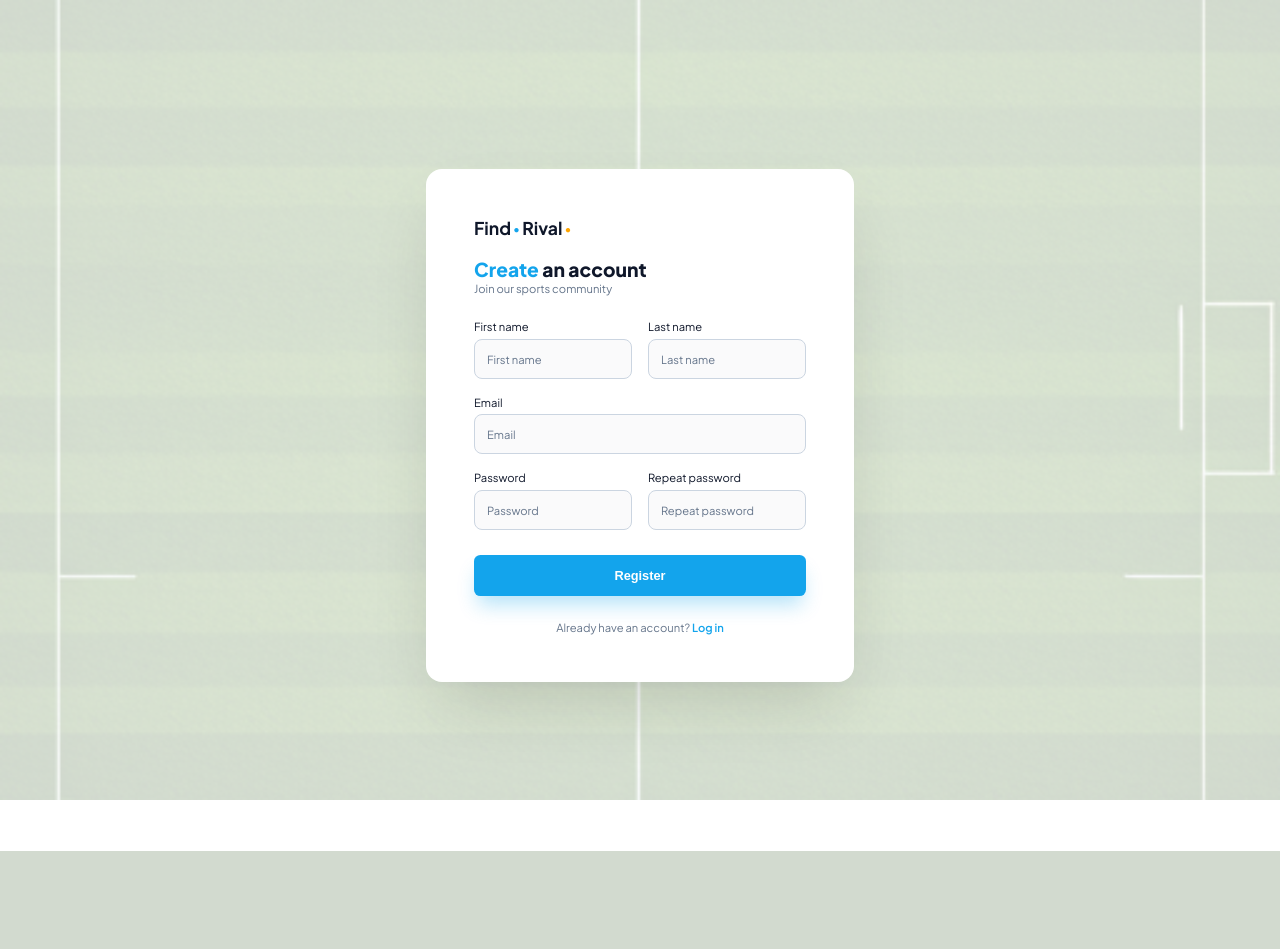
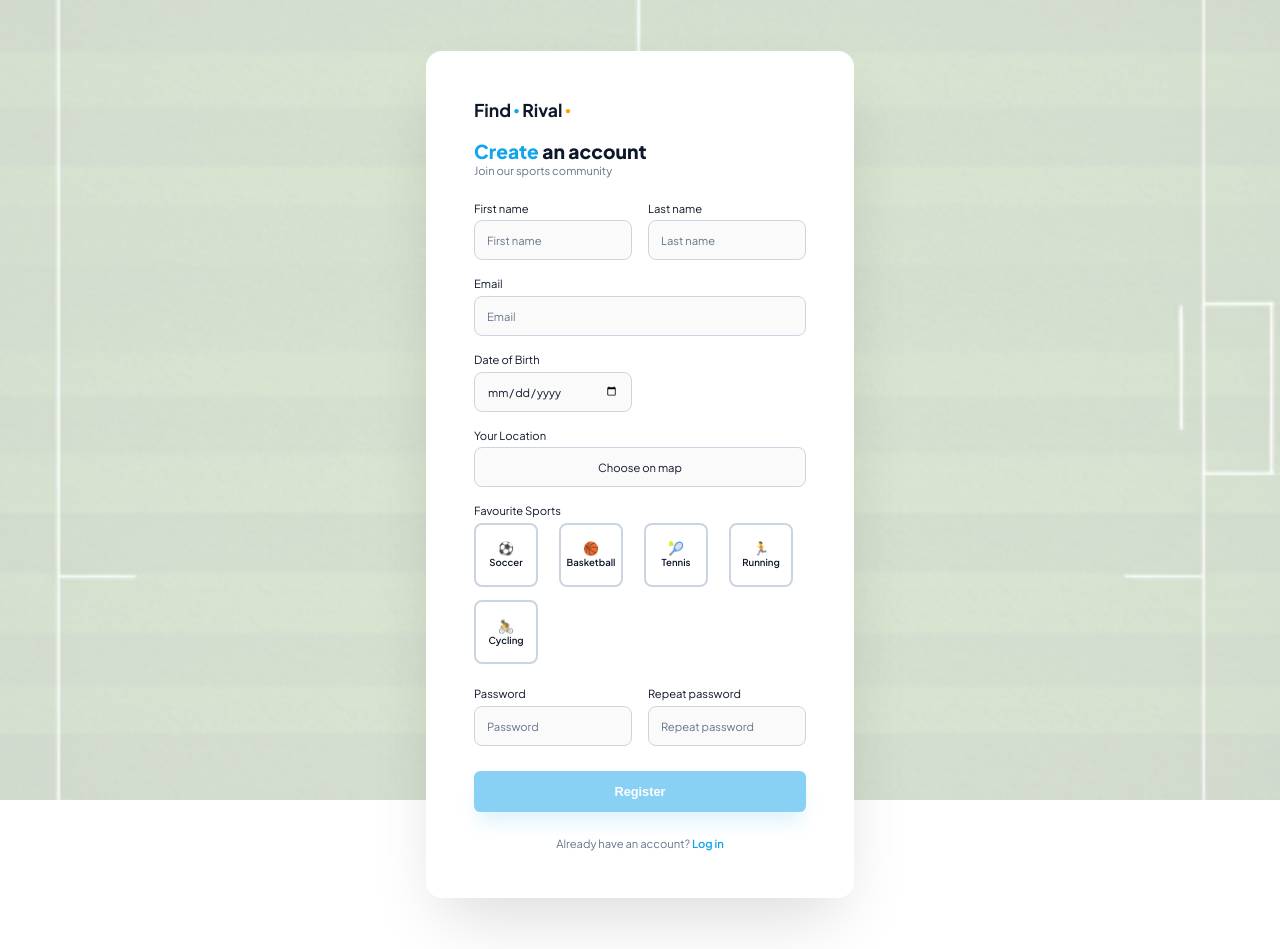
Before and after one commit to ZuzannaZawartka/wdpai-2025, a PHP site: page /register in a window 1280 px wide. Before the commit the page ends 851 px from the top, so only its background shows below. Run offline with PHP 8.4, Linux system fonts and the light colour scheme; a stand-in replaces the project's code that opens the database connection; some libraries are stand-ins or nearby versions.

Commit message:
feat(profile): Complete user registration & profile management with location picker and favorite sports

```diff
--- a/Routing.php
+++ b/Routing.php
@@ -66,6 +66,11 @@ class Routing{
         'profile' => [
             "controller" => 'UserController',
             "action" => 'profile',
+            "auth" => true
+        ],
+        'profile-update' => [
+            "controller" => 'UserController',
+            "action" => 'updateProfile',
             "auth" => true
         ],
         'profile-favourites' => [
--- a/public/styles/register.css
+++ b/public/styles/register.css
@@ -1,6 +1,7 @@
 @import url('components/button.css');
 @import url('components/input-group.css');
 @import url('components/link.css');
+@import url('components/modal.css');
 
 * {
     box-sizing: border-box;
@@ -66,6 +67,138 @@ body.register-page {
     margin-bottom: var(--gap-section);
 }
 
+.register-form .faux-input {
+    width: 100%;
+    min-height: 2.5rem;
+    border-radius: 0.5rem;
+    border: 1px solid var(--border-color);
+    background: color-mix(in oklab, var(--bg-light) 60%, white);
+    display: flex;
+    align-items: center;
+    justify-content: center;
+}
+
+.register-form .faux-input .pick-map {
+    all: unset;
+    width: 100%;
+    display: flex;
+    align-items: center;
+    justify-content: center;
+    line-height: 1;
+    cursor: pointer;
+    font-family: var(--main-font);
+    font-size: var(--font-size-small);
+    color: var(--text-dark);
+}
+
+.map-canvas {
+    width: 100%;
+    height: 400px;
+    border-radius: 0.5rem;
+}
+
+.location-display {
+    padding: 0.5rem;
+    background: #f5f5f5;
+    border-radius: 0.375rem;
+    border-left: 3px solid var(--primary);
+}
+
+.sports-tiles {
+    display: grid;
+    grid-template-columns: repeat(auto-fill, minmax(4rem, 1fr));
+    gap: 0.5rem;
+}
+
+.tile-sport {
+    position: relative;
+    display: flex;
+    flex-direction: column;
+    align-items: center;
+    justify-content: center;
+    width: 4rem;
+    height: 4rem;
+    padding: 0.3rem;
+    border: 2px solid var(--border-color);
+    border-radius: 0.5rem;
+    background: var(--white);
+    cursor: pointer;
+    user-select: none;
+    transition: all 0.2s ease;
+}
+
+.tile-sport:hover {
+    border-color: var(--primary);
+    box-shadow: 0 2px 8px rgba(0, 0, 0, 0.1);
+}
+
+.tile-sport input {
+    position: absolute;
+    inset: 0;
+    opacity: 0;
+    cursor: pointer;
+}
+
+.tile-sport input:checked+.tile-content {
+    color: var(--primary);
+}
+
+.tile-sport input:checked {
+    box-shadow: inset 0 0 0 2px var(--primary);
+}
+
+.tile-sport:has(input:checked) {
+    border-color: var(--primary);
+    background: color-mix(in oklab, var(--primary) 8%, white);
+    box-shadow: 0 0 0 2px var(--primary);
+}
+
+.tile-sport:has(input:checked)::after {
+    content: '✓';
+    position: absolute;
+    top: -0.35rem;
+    right: -0.35rem;
+    width: 1.1rem;
+    height: 1.1rem;
+    background: var(--primary);
+    color: white;
+    border-radius: 9999px;
+    display: flex;
+    align-items: center;
+    justify-content: center;
+    font-weight: bold;
+    font-size: 0.65rem;
+}
+
+.tile-content {
+    display: flex;
+    flex-direction: column;
+    align-items: center;
+    justify-content: center;
+    gap: 0.2rem;
+    width: 100%;
+    height: 100%;
+    pointer-events: none;
+}
+
+.tile-icon {
+    font-size: 0.8rem;
+    line-height: 1;
+}
+
+.tile-name {
+    font-size: 0.6rem;
+    font-weight: 600;
+    text-align: center;
+    color: var(--text-dark);
+    line-height: 1.2;
+}
+
+.register-form button[type="submit"]:disabled {
+    opacity: 0.5;
+    cursor: not-allowed;
+}
+
 @media (max-width: 640px) {
     .input-grid {
         grid-template-columns: 1fr;
--- a/public/views/register.html
+++ b/public/views/register.html
@@ -6,8 +6,10 @@
     <meta name="viewport" content="width=device-width, initial-scale=1.0">
     <link rel="stylesheet" type="text/css" href="public/styles/main.css">
     <link rel="stylesheet" type="text/css" href="public/styles/register.css">
+    <link rel="stylesheet" href="https://unpkg.com/leaflet@1.9.4/dist/leaflet.css" />
     <link href="https://fonts.googleapis.com/css2?family=Plus+Jakarta+Sans:wght@400;500;600;700;800&display=swap"
         rel="stylesheet">
+    <link rel="stylesheet" href="https://fonts.googleapis.com/icon?family=Material+Icons" />
     <title>Register - SportMatch</title>
 </head>
 
@@ -18,6 +20,8 @@
         <form method="POST" action="register" class="register-form">
             <input type="hidden" name="csrf_token"
                 value="<?= htmlspecialchars($_SESSION['csrf_token'] ?? '', ENT_QUOTES) ?>">
+            <input type="hidden" name="latitude" id="latitude">
+            <input type="hidden" name="longitude" id="longitude">
             <div class="form-header">
                 <?php include __DIR__ . '/components/logo.html'; ?>
                 <h1 class="text-title">
@@ -61,6 +65,46 @@
                 </div>
                 <div class="input-group">
                     <label class="text-body">
+                        Date of Birth
+                    </label>
+                    <input type="date" class="input-common" name="birth_date" required>
+                </div>
+                <div class="input-group full-width">
+                    <label class="text-body">
+                        Your Location
+                    </label>
+                    <div class="faux-input">
+                        <button type="button" class="pick-map" aria-label="Pick location on map">Choose on map</button>
+                    </div>
+                    <div id="locationDisplay" class="location-display"
+                        style="display: none; margin-top: 0.5rem; font-size: 0.875rem; color: #666;">
+                        <span id="locationText"></span>
+                    </div>
+                </div>
+
+                <div class="input-group full-width">
+                    <label class="text-body">Favourite Sports</label>
+                    <div class="sports-tiles">
+                        <?php $selectedSports = $_POST['favourite_sports'] ?? []; ?>
+                        <?php foreach(($allSports ?? []) as $sport): ?>
+                        <label class="tile-sport">
+                            <input type="checkbox" name="favourite_sports[]" value="<?= (int)($sport['id'] ?? 0) ?>"
+                                <?php if(in_array((string)($sport['id'] ?? '' ), array_map('strval', $selectedSports),
+                                true)) echo 'checked' ; ?> />
+                            <div class="tile-content">
+                                <div class="tile-icon material">
+                                    <?= htmlspecialchars($sport['icon'] ?? '') ?>
+                                </div>
+                                <div class="tile-name">
+                                    <?= htmlspecialchars($sport['name'] ?? '') ?>
+                                </div>
+                            </div>
+                        </label>
+                        <?php endforeach; ?>
+                    </div>
+                </div>
+                <div class="input-group">
+                    <label class="text-body">
                         <?= $lang['password'] ?>
                     </label>
                     <input type="password" class="input-common" placeholder="<?= $lang['password'] ?>" name="password"
@@ -86,6 +130,85 @@
             </p>
         </form>
     </div>
+
+    <!-- Map modal for picking location -->
+    <div id="mapModal" class="map-modal" hidden>
+        <div class="map-modal-backdrop"></div>
+        <div class="map-modal-content">
+            <div id="map" class="map-canvas" aria-label="Pick location on map"></div>
+            <div class="map-actions">
+                <button type="button" class="button muted close-map">Cancel</button>
+                <button type="button" class="button primary apply-map">Use this location</button>
+            </div>
+        </div>
+    </div>
+
+    <script src="https://unpkg.com/leaflet@1.9.4/dist/leaflet.js"></script>
+    <script>
+        let registerMap = null;
+        let registerMarker = null;
+        const defaultLat = 40.7128;
+        const defaultLng = -74.0060;
+
+        // Make submit button require location selection
+        const form = document.querySelector('.register-form');
+        const submitBtn = form.querySelector('button[type="submit"]');
+        const updateSubmitState = () => {
+            const lat = document.getElementById('latitude').value;
+            const lng = document.getElementById('longitude').value;
+            submitBtn.disabled = !lat || !lng;
+        };
+        updateSubmitState(); // Initial state
+        form.addEventListener('input', updateSubmitState);
+
+        document.querySelector('.pick-map').addEventListener('click', (e) => {
+            e.preventDefault();
+            const modal = document.getElementById('mapModal');
+            modal.removeAttribute('hidden');
+
+            if (!registerMap) {
+                registerMap = L.map('map').setView([defaultLat, defaultLng], 12);
+                L.tileLayer('https://{s}.tile.openstreetmap.org/{z}/{x}/{y}.png', {
+                    maxZoom: 18,
+                    attribution: '© OpenStreetMap contributors'
+                }).addTo(registerMap);
+
+                registerMap.on('click', (e) => {
+                    const { lat, lng } = e.latlng;
+                    if (registerMarker) registerMarker.remove();
+                    registerMarker = L.marker([lat, lng]).addTo(registerMap);
+                });
+            }
+
+            setTimeout(() => registerMap.invalidateSize(), 100);
+        });
+
+        document.querySelector('.close-map').addEventListener('click', (e) => {
+            e.preventDefault();
+            document.getElementById('mapModal').setAttribute('hidden', '');
+        });
+
+        document.querySelector('.apply-map').addEventListener('click', (e) => {
+            e.preventDefault();
+            if (registerMarker) {
+                const { lat, lng } = registerMarker.getLatLng();
+                document.getElementById('latitude').value = lat.toFixed(6);
+                document.getElementById('longitude').value = lng.toFixed(6);
+                document.getElementById('locationText').textContent = `Selected: ${lat.toFixed(4)}, ${lng.toFixed(4)}`;
+                document.getElementById('locationDisplay').style.display = 'block';
+                document.getElementById('mapModal').setAttribute('hidden', '');
+                updateSubmitState(); // Update submit button state
+            } else {
+                alert('Please click on the map to select a location first');
+            }
+        });
+
+        document.getElementById('mapModal').addEventListener('click', (e) => {
+            if (e.target.classList.contains('map-modal-backdrop')) {
+                document.getElementById('mapModal').setAttribute('hidden', '');
+            }
+        });
+    </script>
 </body>
 
 </html>
--- a/src/controllers/SecurityController.php
+++ b/src/controllers/SecurityController.php
@@ -4,6 +4,7 @@ require_once 'AppController.php';
 
 require_once __DIR__ . '/../repository/UserRepository.php';
 require_once __DIR__ . '/../repository/AuthRepository.php';
+require_once __DIR__ . '/../repository/MockRepository.php';
 require_once __DIR__ . '/../../config/lang/lang_helper.php';
 
 class SecurityController extends AppController {
@@ -94,13 +95,16 @@ class SecurityController extends AppController {
             return $this->render("register");
         }
         if($this->isGet()){
-            return $this->render("register");
+            $allSports = array_values(MockRepository::sportsCatalog());
+            return $this->render("register", ['allSports' => $allSports]);
         }
+
+        $allSports = array_values(MockRepository::sportsCatalog());
 
         $csrf = $_POST['csrf_token'] ?? '';
         if (empty($csrf) || empty($_SESSION['csrf_token']) || !hash_equals($_SESSION['csrf_token'], $csrf)) {
             header('HTTP/1.1 403 Forbidden');
-            return $this->render("register", ["messages" => "Sesja wygasła, odśwież stronę i spróbuj ponownie"]);
+            return $this->render("register", ["messages" => "Sesja wygasła, odśwież stronę i spróbuj ponownie", 'allSports' => $allSports]);
         }
 
         $email = mb_strtolower(trim($_POST['email'] ?? ''), 'UTF-8');
@@ -108,8 +112,35 @@ class SecurityController extends AppController {
         $password2 = trim($_POST['password2'] ?? '');
         $firstname = trim($_POST['firstname'] ?? '');
         $lastname = trim($_POST['lastname'] ?? '');
+        $birth_date = trim($_POST['birth_date'] ?? '');
+        $latitude = trim($_POST['latitude'] ?? '');
+        $longitude = trim($_POST['longitude'] ?? '');
 
         $errors = $this->validateRegisterInputs($firstname, $lastname, $email, $password, $password2);
+
+        $favouriteSports = array_map('intval', $_POST['favourite_sports'] ?? []);
+
+        // Validate birth_date, latitude, longitude
+        if (empty($birth_date)) {
+            $errors[] = "Data urodzenia jest wymagana";
+        } else {
+            $birthTimestamp = strtotime($birth_date);
+            if ($birthTimestamp === false || $birthTimestamp >= time()) {
+                $errors[] = "Data urodzenia musi być w przeszłości i w poprawnym formacie";
+            }
+        }
+
+        if (empty($latitude)) {
+            $errors[] = "Lokalizacja jest wymagana - wybierz punkt na mapie";
+        } elseif (!is_numeric($latitude) || (float)$latitude < -90 || (float)$latitude > 90) {
+            $errors[] = "Szerokość geograficzna musi być między -90 a 90";
+        }
+
+        if (empty($longitude)) {
+            $errors[] = "Lokalizacja jest wymagana - wybierz punkt na mapie";
+        } elseif (!is_numeric($longitude) || (float)$longitude < -180 || (float)$longitude > 180) {
+            $errors[] = "Długość geograficzna musi być między -180 a 180";
+        }
 
         $emailExists = false;
         try {
@@ -119,7 +150,7 @@ class SecurityController extends AppController {
             }
         } catch (Throwable $e) {
             header('HTTP/1.1 500 Internal Server Error');
-            return $this->render("register", ["messages" => "Wewnętrzny błąd serwera"]);
+            return $this->render("register", ["messages" => "Wewnętrzny błąd serwera", 'allSports' => $allSports]);
         }
 
         if (!empty($errors)) {
@@ -128,21 +159,30 @@ class SecurityController extends AppController {
             } else {
                 header('HTTP/1.1 400 Bad Request');
             }
-            return $this->render("register", ["messages" => implode('<br>', $errors)]);
+            return $this->render("register", ["messages" => implode('<br>', $errors), 'allSports' => $allSports]);
         }
 
         $hashedPassword = $this->hashPassword($password);
 
         try {
-            $this->userRepository->createUser(
+            $newUserId = $this->userRepository->createUser(
                 $email,
                 $hashedPassword,
                 $firstname,
-                $lastname
+                $lastname,
+                $birth_date,
+                (float)$latitude,
+                (float)$longitude
             );
+
+            if ($newUserId && !empty($favouriteSports)) {
+                MockRepository::setUserFavouriteSports($newUserId, $favouriteSports);
+            }
         } catch (Throwable $e) {
+            error_log("Registration error: " . $e->getMessage());
+            error_log("Trace: " . $e->getTraceAsString());
             header('HTTP/1.1 500 Internal Server Error');
-            return $this->render("register", ["messages" => "Wewnętrzny błąd serwera"]);
+            return $this->render("register", ["messages" => "Wewnętrzny błąd serwera: " . $e->getMessage(), 'allSports' => $allSports]);
         }
 
         header("Location: /login", true, 303);
--- a/src/controllers/UserController.php
+++ b/src/controllers/UserController.php
@@ -30,7 +30,10 @@ class UserController extends AppController {
             'firstName' => '',
             'lastName' => '',
             'email' => $email,
+            'birthDate' => '',
             'location' => '',
+            'latitude' => null,
+            'longitude' => null,
             'sports' => [],
             'avatar' => DEFAULT_AVATAR
         ];
@@ -39,6 +42,12 @@ class UserController extends AppController {
             $profile['firstName'] = $dbUser['firstname'] ?? '';
             $profile['lastName'] = $dbUser['lastname'] ?? '';
             $profile['email'] = $dbUser['email'] ?? $email;
+            $profile['birthDate'] = $dbUser['birth_date'] ?? '';
+            $profile['latitude'] = $dbUser['latitude'] ?? null;
+            $profile['longitude'] = $dbUser['longitude'] ?? null;
+            if ($profile['latitude'] && $profile['longitude']) {
+                $profile['location'] = $profile['latitude'] . ', ' . $profile['longitude'];
+            }
         } elseif ($userId) {
             $users = MockRepository::users();
             if (isset($users[$userId])) {
@@ -71,30 +80,69 @@ class UserController extends AppController {
     }
 
     public function updateFavourites(): void {
+        // Disabled - favourite sports are updated via updateProfile() on form save only
+        http_response_code(405);
+        header('Content-Type: application/json');
+        echo json_encode(['status' => 'error', 'message' => 'Method not allowed']);
+    }
+
+    public function updateProfile(): void {
         $this->requireAuth();
-        header('Content-Type: application/json');
+        $this->ensureSession();
 
-        $userId = $this->getCurrentUserId();
-        if (!$userId) {
-            http_response_code(401);
-            echo json_encode(['status' => 'error', 'message' => 'Not authenticated']);
+        if (!$this->isPost()) {
+            header('HTTP/1.1 405 Method Not Allowed');
+            http_response_code(405);
             return;
         }
 
-        $payload = json_decode(file_get_contents('php://input'), true) ?? [];
-        $sports = $payload['sports'] ?? [];
-        if (!is_array($sports)) {
-            http_response_code(400);
-            echo json_encode(['status' => 'error', 'message' => 'Invalid payload']);
+        $userId = $this->getCurrentUserId();
+        $email = $this->getCurrentUserEmail();
+
+        if (!$userId || !$email) {
+            header('Location: /login', true, 303);
+            exit();
+        }
+
+        $firstName = trim($_POST['firstName'] ?? '');
+        $lastName = trim($_POST['lastName'] ?? '');
+        $birthDate = trim($_POST['birthDate'] ?? '');
+        $location = trim($_POST['location'] ?? '');
+        $favouriteSports = array_map('intval', $_POST['favourite_sports'] ?? []);
+
+        // Parse location (lat, lng)
+        $latitude = null;
+        $longitude = null;
+        if (!empty($location) && str_contains($location, ',')) {
+            $parts = array_map('trim', explode(',', $location));
+            if (count($parts) === 2 && is_numeric($parts[0]) && is_numeric($parts[1])) {
+                $latitude = (float)$parts[0];
+                $longitude = (float)$parts[1];
+            }
+        }
+
+        $repo = new UserRepository();
+        try {
+            $repo->updateUser($email, [
+                'firstname' => $firstName,
+                'lastname' => $lastName,
+                'birth_date' => $birthDate ?: null,
+                'latitude' => $latitude,
+                'longitude' => $longitude
+            ]);
+
+            // Update favourite sports
+            if (!empty($favouriteSports)) {
+                MockRepository::setUserFavouriteSports($userId, $favouriteSports);
+            }
+        } catch (Throwable $e) {
+            error_log("Profile update error: " . $e->getMessage());
+            header('HTTP/1.1 500 Internal Server Error');
+            $this->render('profile', ['messages' => 'Failed to update profile']);
             return;
         }
 
-        MockRepository::setUserFavouriteSports($userId, $sports);
-        $favouriteSports = MockRepository::favouriteSports($userId);
-
-        echo json_encode([
-            'status' => 'success',
-            'favouriteSports' => $favouriteSports
-        ]);
+        header('Location: /profile', true, 303);
+        exit();
     }
 }
--- a/src/repository/MockRepository.php
+++ b/src/repository/MockRepository.php
@@ -555,15 +555,15 @@ class MockRepository {
 
         $user = $users[$uid];
         $location = $user['location'] ?? null;
-        $favourites = $user['favouriteSports'] ?? [];
 
-        if (empty($favourites) || !$location || !isset($location['lat'], $location['lng'])) {
+        if (!$location || !isset($location['lat'], $location['lng'])) {
             return [];
         }
 
-        $events = array_filter(self::events(), function ($ev) use ($favourites) {
-            $sid = $ev['sportId'] ?? null;
-            return $sid !== null && in_array($sid, $favourites, true) && !empty($ev['coords']);
+        // Get all events without favourite sports filter
+        $events = array_filter(self::events(), function ($ev) {
+            $coords = $ev['coords'] ?? '';
+            return !empty($coords);
         });
 
         $catalog = self::sportsCatalog();
--- a/src/repository/UserRepository.php
+++ b/src/repository/UserRepository.php
@@ -3,6 +3,8 @@
 require_once __DIR__ . '/Repository.php';
 
 class UserRepository extends Repository{
+
+    private $columnCache = null;
 
     public function getUsers(): ?array{
         $query = $this->database->connect()->prepare('
@@ -29,22 +31,91 @@ class UserRepository extends Repository{
         return $user;
     }
 
-    public function createUser(string $email, string $hashedPassword, string $firstname, string $lastname){
+    private function ensureColumns(): void {
+        if ($this->columnCache !== null) {
+            return; // Already cached
+        }
+
+        $conn = $this->database->connect();
+
+        // Try to add missing columns
+        $columns = ['birth_date', 'latitude', 'longitude'];
+        foreach ($columns as $col) {
+            try {
+                if ($col === 'birth_date') {
+                    $conn->exec("ALTER TABLE users ADD COLUMN $col DATE");
+                } else {
+                    $conn->exec("ALTER TABLE users ADD COLUMN $col DECIMAL(9,6)");
+                }
+            } catch (Throwable $e) {
+                // Column already exists, that's fine
+            }
+        }
+
+        $this->columnCache = true;
+    }
+
+    public function createUser(string $email, string $hashedPassword, string $firstname, string $lastname, ?string $birthDate = null, ?float $latitude = null, ?float $longitude = null): ?int {
+        $this->ensureColumns();
+
         $query = $this->database->connect()->prepare('
-            INSERT INTO users (firstname, lastname, email, password)
-            VALUES (?, ?, ?, ?)
+            INSERT INTO users (firstname, lastname, email, password, birth_date, latitude, longitude)
+            VALUES (?, ?, ?, ?, ?, ?, ?)
+            RETURNING id
         ');
 
         $query->execute([
             $firstname,
             $lastname,
             $email,
-            $hashedPassword
+            $hashedPassword,
+            $birthDate,
+            $latitude,
+            $longitude
         ]);
+
+        $row = $query->fetch(PDO::FETCH_ASSOC);
+        return $row && isset($row['id']) ? (int)$row['id'] : null;
+    }
+
+    public function updateUser(string $email, array $data): bool {
+        $this->ensureColumns();
+
+        $fields = [];
+        $params = [];
+
+        if (isset($data['firstname'])) {
+            $fields[] = 'firstname = ?';
+            $params[] = $data['firstname'];
+        }
+        if (isset($data['lastname'])) {
+            $fields[] = 'lastname = ?';
+            $params[] = $data['lastname'];
+        }
+        if (array_key_exists('birth_date', $data)) {
+            $fields[] = 'birth_date = ?';
+            $params[] = $data['birth_date'];
+        }
+        if (array_key_exists('latitude', $data)) {
+            $fields[] = 'latitude = ?';
+            $params[] = $data['latitude'];
+        }
+        if (array_key_exists('longitude', $data)) {
+            $fields[] = 'longitude = ?';
+            $params[] = $data['longitude'];
+        }
+
+        if (empty($fields)) {
+            return false;
+        }
+
+        $params[] = $email;
+        $sql = 'UPDATE users SET ' . implode(', ', $fields) . ' WHERE email = ?';
+
+        $query = $this->database->connect()->prepare($sql);
+        $query->execute($params);
 
         return $query->rowCount() > 0;
     }
 
 }
-
-?>
```
Also changed, not shown: public/styles/profile.css (+10 -0 lines), public/views/profile.html (+50 -13 lines).
